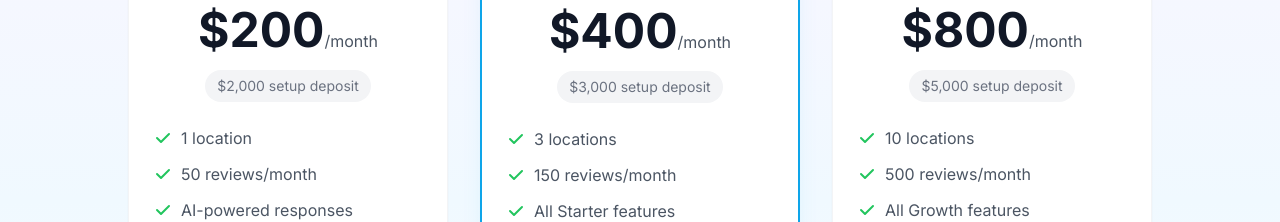
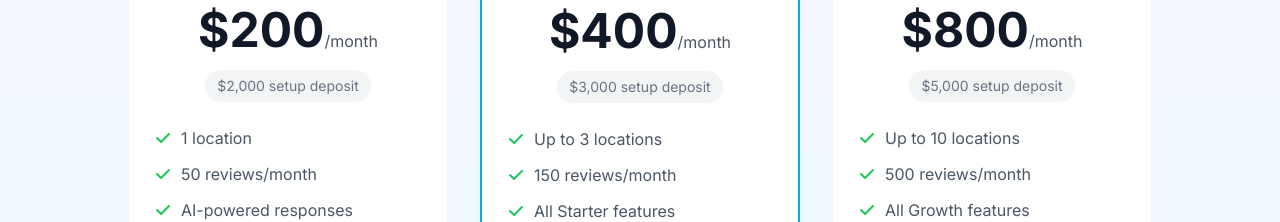
Before and after one commit to mpalmer79/replygenius-ai, a Next.js app: page / in a window 1280 px wide. Shown: the part 3360-3582 px from the top of the page. Built offline with nearby package versions, Linux system fonts and the light colour scheme.

Commit message:
Update page.tsx

```diff
--- a/src/app/page.tsx
+++ b/src/app/page.tsx
@@ -724,7 +724,7 @@ export default function HomePage() {
                     <svg className="w-5 h-5 text-green-500 mr-2 mt-0.5 flex-shrink-0" fill="currentColor" viewBox="0 0 20 20">
                       <path fillRule="evenodd" d="M16.707 5.293a1 1 0 010 1.414l-8 8a1 1 0 01-1.414 0l-4-4a1 1 0 011.414-1.414L8 12.586l7.293-7.293a1 1 0 011.414 0z" clipRule="evenodd" />
                     </svg>
-                    <span className="text-gray-600">{plan.locations} location{plan.locations > 1 ? 's' : ''}</span>
+                    <span className="text-gray-600">{plan.locations === 1 ? '1 location' : `Up to ${plan.locations} locations`}</span>
                   </li>
                   <li className="flex items-start">
                     <svg className="w-5 h-5 text-green-500 mr-2 mt-0.5 flex-shrink-0" fill="currentColor" viewBox="0 0 20 20">
```
